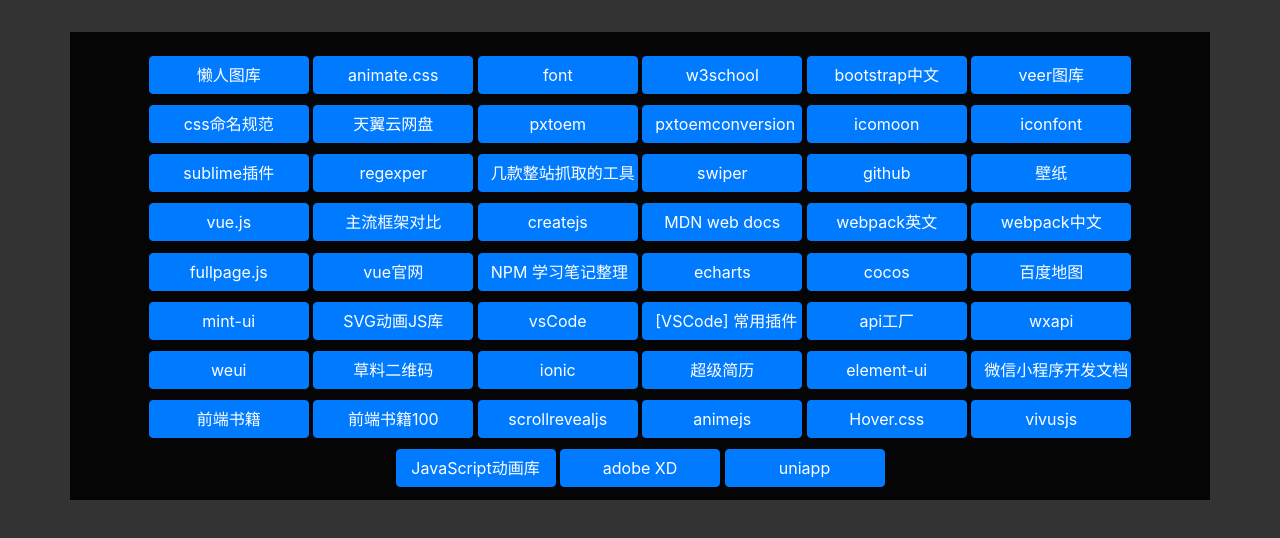
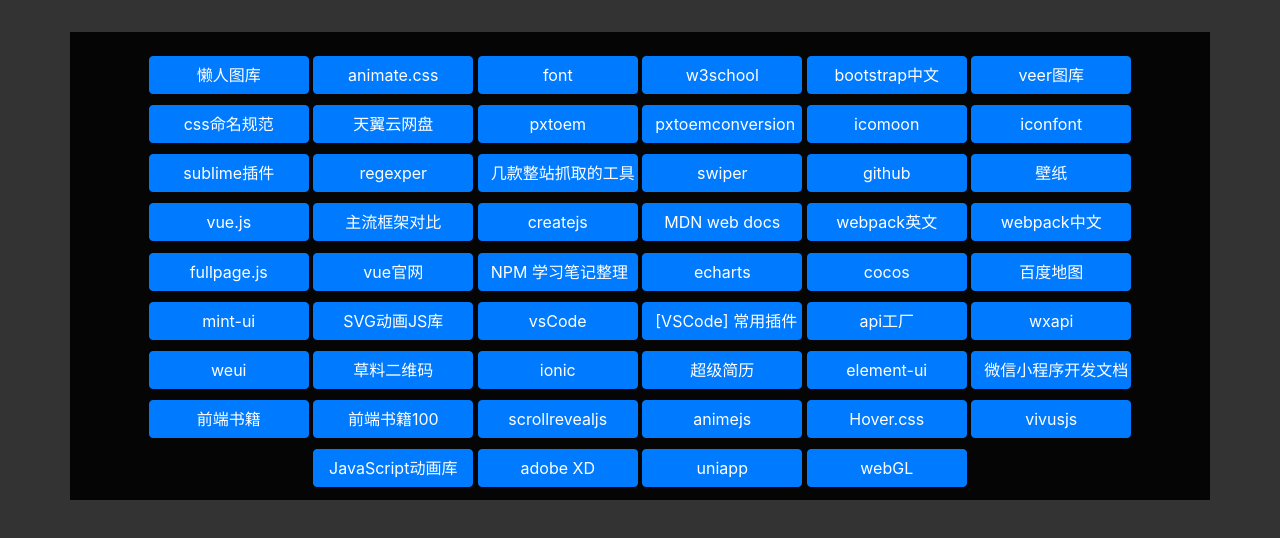
Before and after one commit to spiritGo/weblink, a plain HTML site: page index.html in a window 1280 px wide. Drawn offline with nearby package versions, Linux system fonts and the light colour scheme.

Commit message:
add webgl

```diff
--- a/index.html
+++ b/index.html
@@ -228,8 +228,14 @@
         class="btn btn-primary w-10"
         >adobe XD</a
       >
-      <a href="https://uniapp.dcloud.io/" class="btn btn-primary w-10">uniapp</a>
-      <!-- <a href="https://cli.im/" class="btn btn-primary w-10">草料二维码</a>  -->
+      <a href="https://uniapp.dcloud.io/" class="btn btn-primary w-10"
+        >uniapp</a
+      >
+      <a
+        href="https://www.w3cschool.cn/webgl/9s721ohh.html"
+        class="btn btn-primary w-10"
+        >webGL</a
+      >
       <!-- <a href="https://cli.im/" class="btn btn-primary w-10">草料二维码</a>  -->
       <!-- <a href="https://cli.im/" class="btn btn-primary w-10">草料二维码</a>  -->
       <!-- <a href="https://cli.im/" class="btn btn-primary w-10">草料二维码</a>  -->
```
